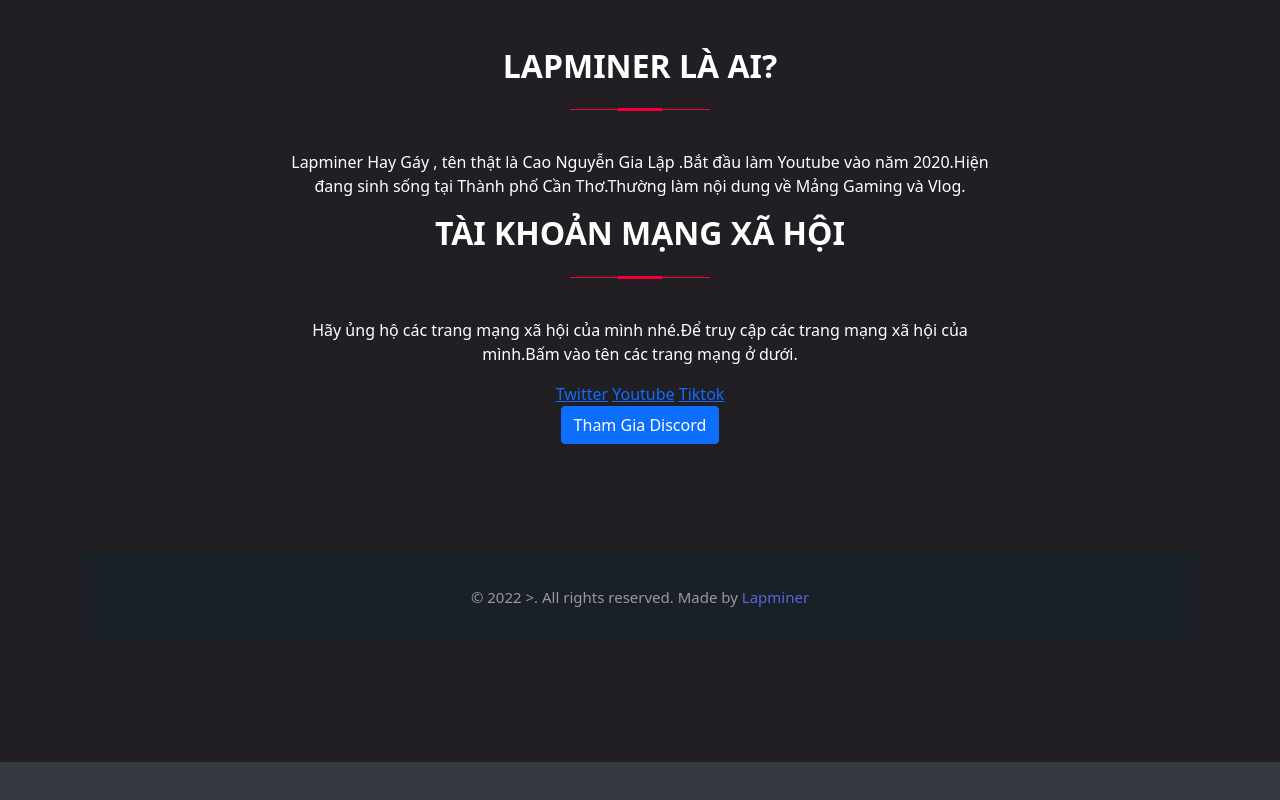
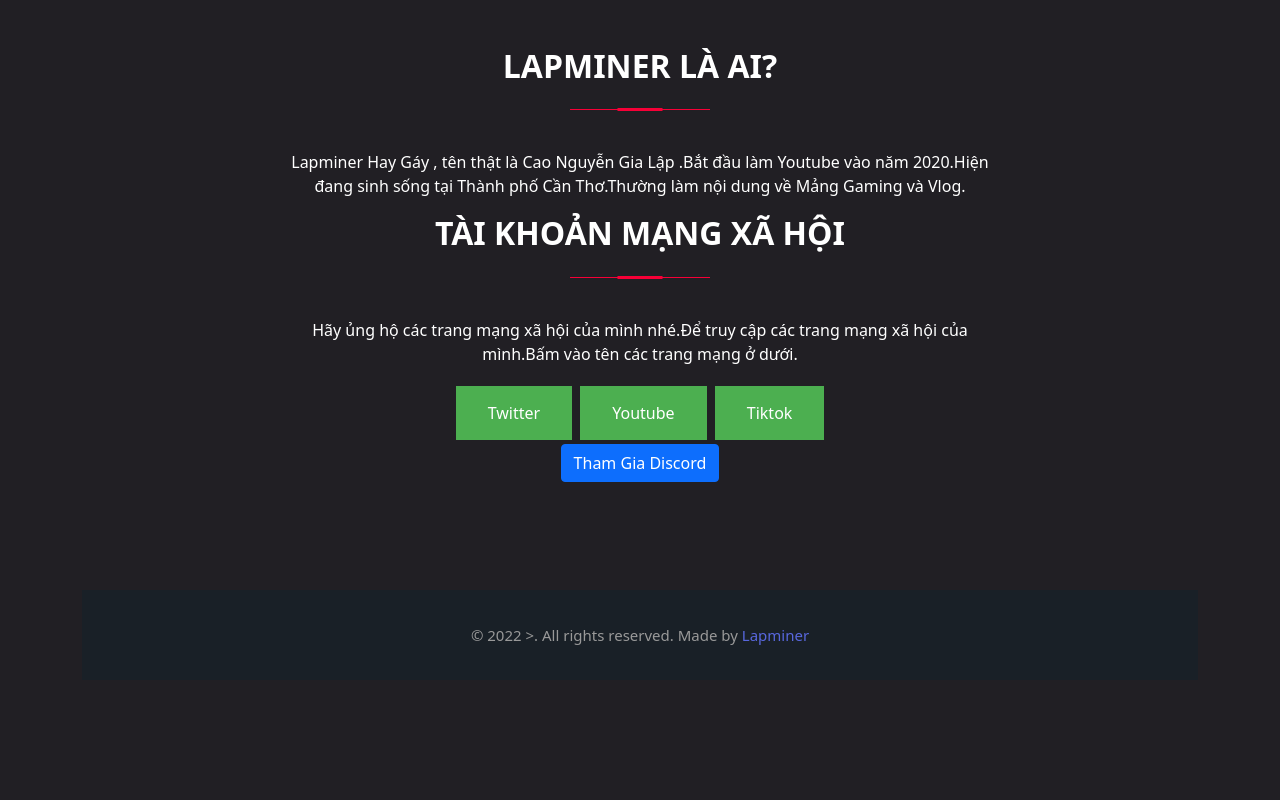
Before and after one commit to LapminerYT/lapminerhaygayy, a plain HTML site: page index.html in a window 1280 px wide. Shown: the part 1014-1814 px from the top of the page. Before the commit the page ends 1776 px from the top, so only its background shows below. Drawn offline with nearby package versions, Linux system fonts and the light colour scheme; no server answers; a script that the page names is missing.

Commit message:
Update index.html

```diff
--- a/index.html
+++ b/index.html
@@ -290,9 +290,9 @@
 <p> Lapminer Hay Gáy , tên thật là Cao Nguyễn Gia Lập .Bắt đầu làm Youtube vào năm 2020.Hiện đang sinh sống tại Thành phố Cần Thơ.Thường làm nội dung về Mảng Gaming và Vlog. </p>
 <h2 class="title">Tài khoản mạng xã hội</h2>
           <p> Hãy ủng hộ các trang mạng xã hội của mình nhé.Để truy cập các trang mạng xã hội của mình.Bấm vào tên các trang mạng ở dưới. </p>
-          <a href="https://twitter.com/Lapminer1?t=TuJn0iv70q6qtgisMiP8_w&s=09" target="button">Twitter</a>
-  <a href="https://youtube.com/@Lapminer" target="button">Youtube</a>
-<a href="https://tiktok.com/@lapminerhaygayy" target="button">Tiktok</a>
+          <a href="https://twitter.com/Lapminer1?t=TuJn0iv70q6qtgisMiP8_w&s=09" class="button">Twitter</a>
+  <a href="https://youtube.com/@Lapminer" class="button">Youtube</a>
+<a href="https://tiktok.com/@lapminerhaygayy" class="button">Tiktok</a>
 
 
 
```
